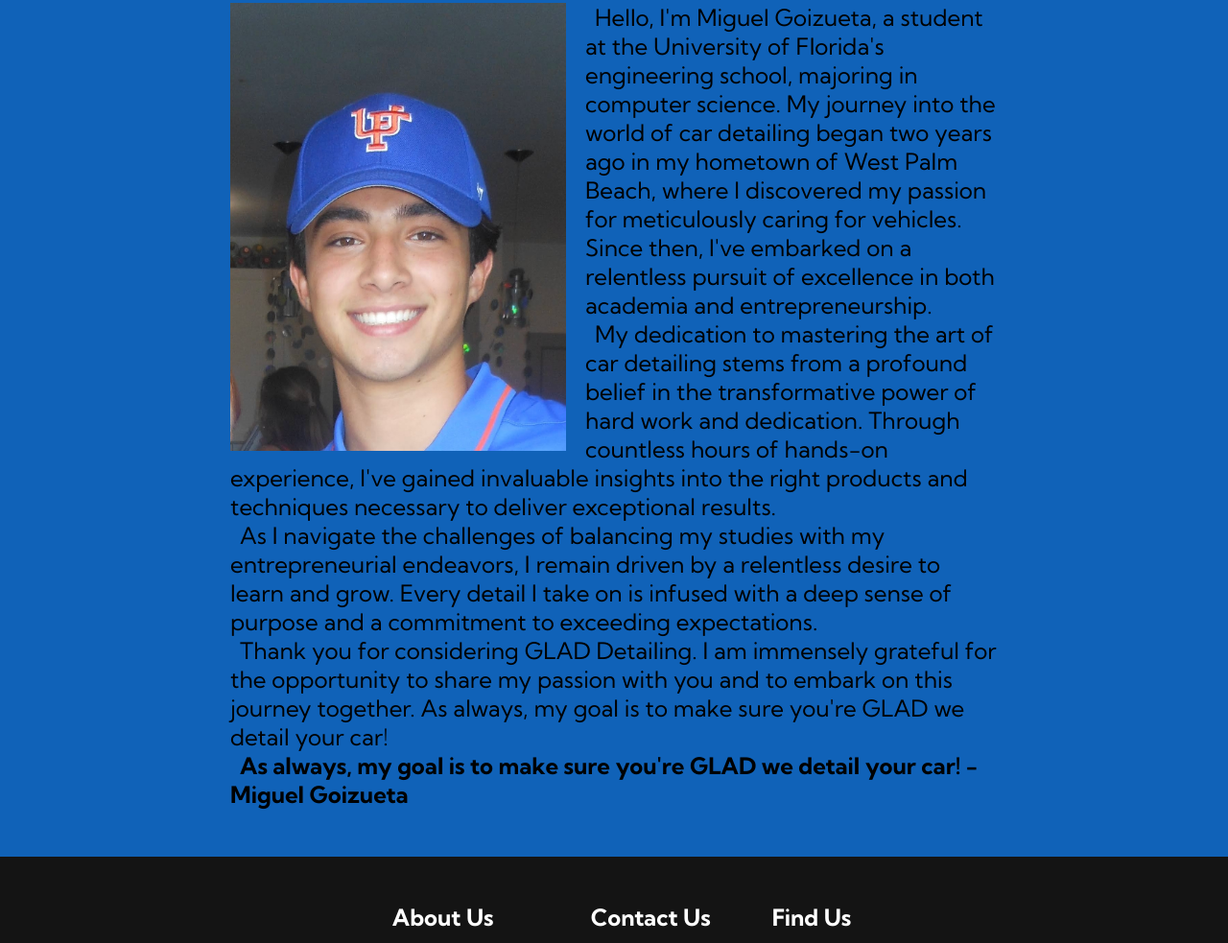
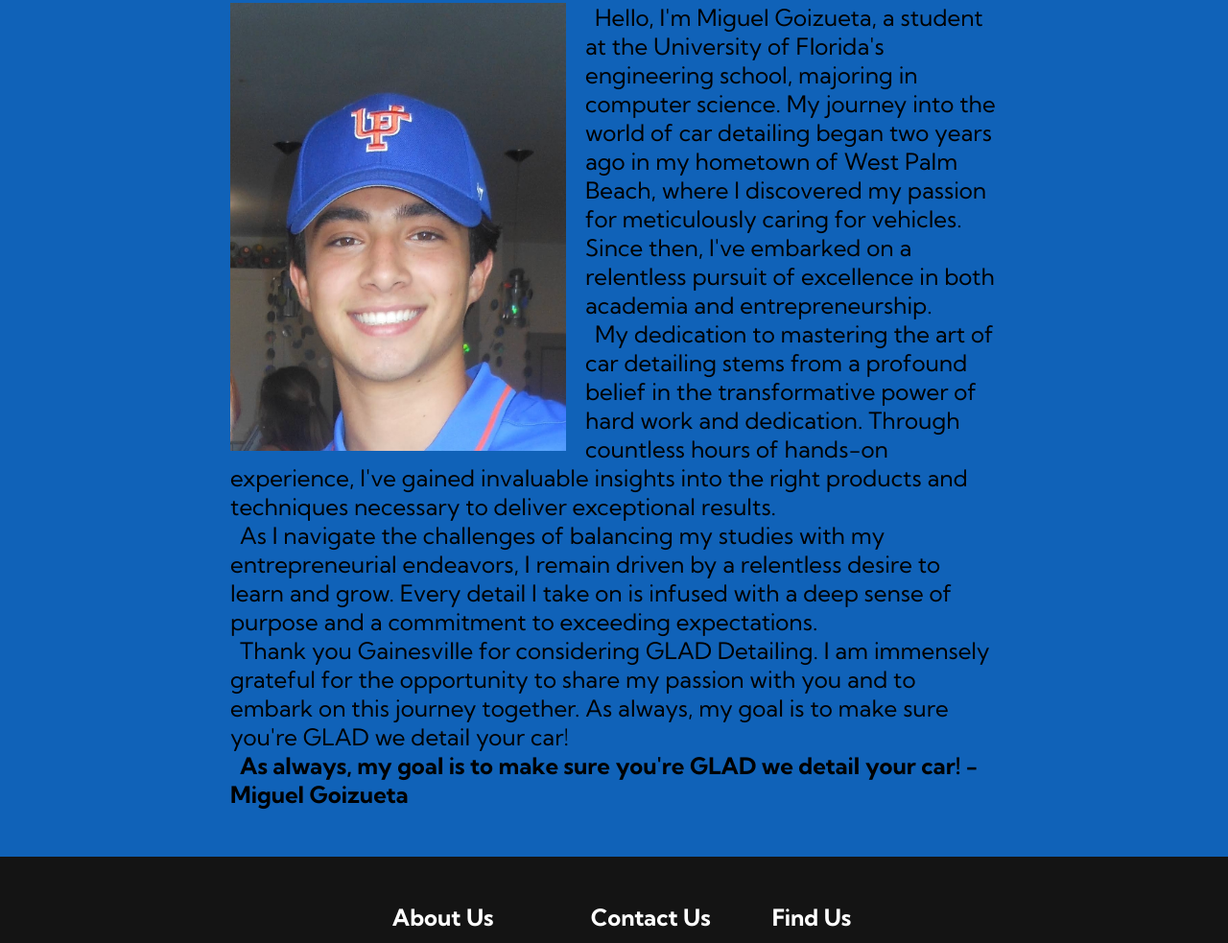
Before and after one commit to GLADDetailing/gladdetailing.github.io, a plain HTML site: page about-me.html in a window 1280 px wide. Shown: the part 226-1209 px from the top of the page at 96% size. Drawn offline with Linux system fonts and the light colour scheme.

Commit message:
Update about-me.html

```diff
--- a/about-me.html
+++ b/about-me.html
@@ -53,7 +53,7 @@
           <p>Hello, I'm Miguel Goizueta, a student at the University of Florida's engineering school, majoring in computer science. My journey into the world of car detailing began two years ago in my hometown of West Palm Beach, where I discovered my passion for meticulously caring for vehicles. Since then, I've embarked on a relentless pursuit of excellence in both academia and entrepreneurship.</p>
           <p>My dedication to mastering the art of car detailing stems from a profound belief in the transformative power of hard work and dedication. Through countless hours of hands-on experience, I've gained invaluable insights into the right products and techniques necessary to deliver exceptional results.</p>
           <p>As I navigate the challenges of balancing my studies with my entrepreneurial endeavors, I remain driven by a relentless desire to learn and grow. Every detail I take on is infused with a deep sense of purpose and a commitment to exceeding expectations.</p>
-          <p>Thank you for considering GLAD Detailing. I am immensely grateful for the opportunity to share my passion with you and to embark on this journey together. As always, my goal is to make sure you're GLAD we detail your car!</p>
+          <p>Thank you Gainesville for considering GLAD Detailing. I am immensely grateful for the opportunity to share my passion with you and to embark on this journey together. As always, my goal is to make sure you're GLAD we detail your car!</p>
           <p>As always, my goal is to make sure you're GLAD we detail your car! - Miguel Goizueta</p>
         </div>
       </div>
```
